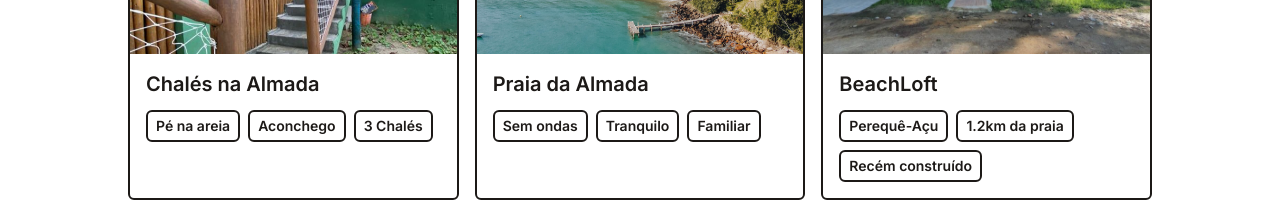
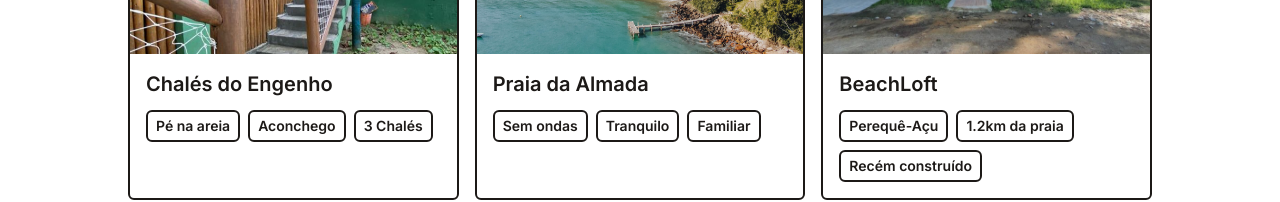
Before and after one commit to LuizCVBSJ/luizcvbsj.github.io, a React (Vite) app: page / in a window 1280 px wide. Shown: the part 432-634 px from the top of the page. Built offline with nearby package versions, Linux system fonts and the light colour scheme.

Commit message:
nome alterado

```diff
--- a/src/data/portfolio.js
+++ b/src/data/portfolio.js
@@ -1,6 +1,6 @@
 export default [
     {
-        title: 'Chalés na Almada',
+        title: 'Chalés do Engenho',
         imgUrl: '/assets/chale almada.png',
         stack: ['Pé na areia', 'Aconchego', '3 Chalés'],
         link: 'https://instagram.com/chalesdoengenho?igshid=ZDdkNTZiNTM=',
```
